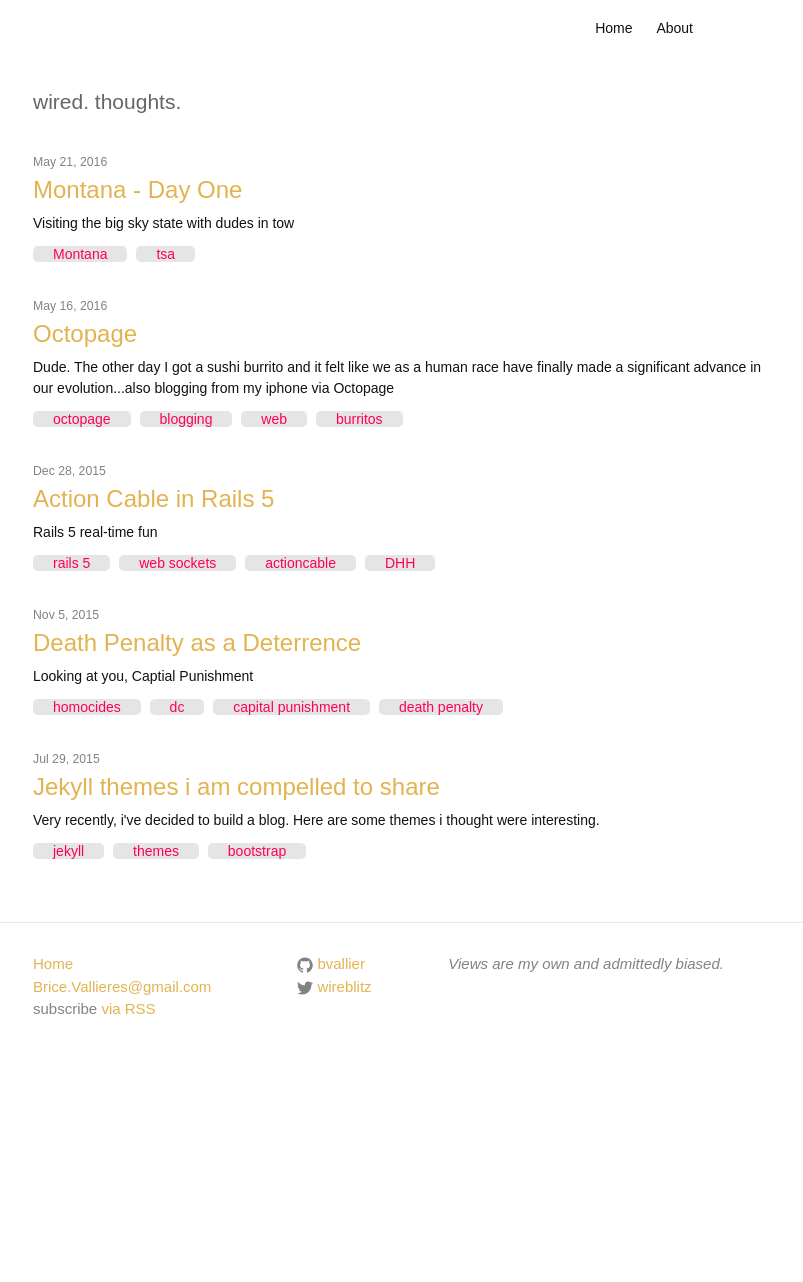
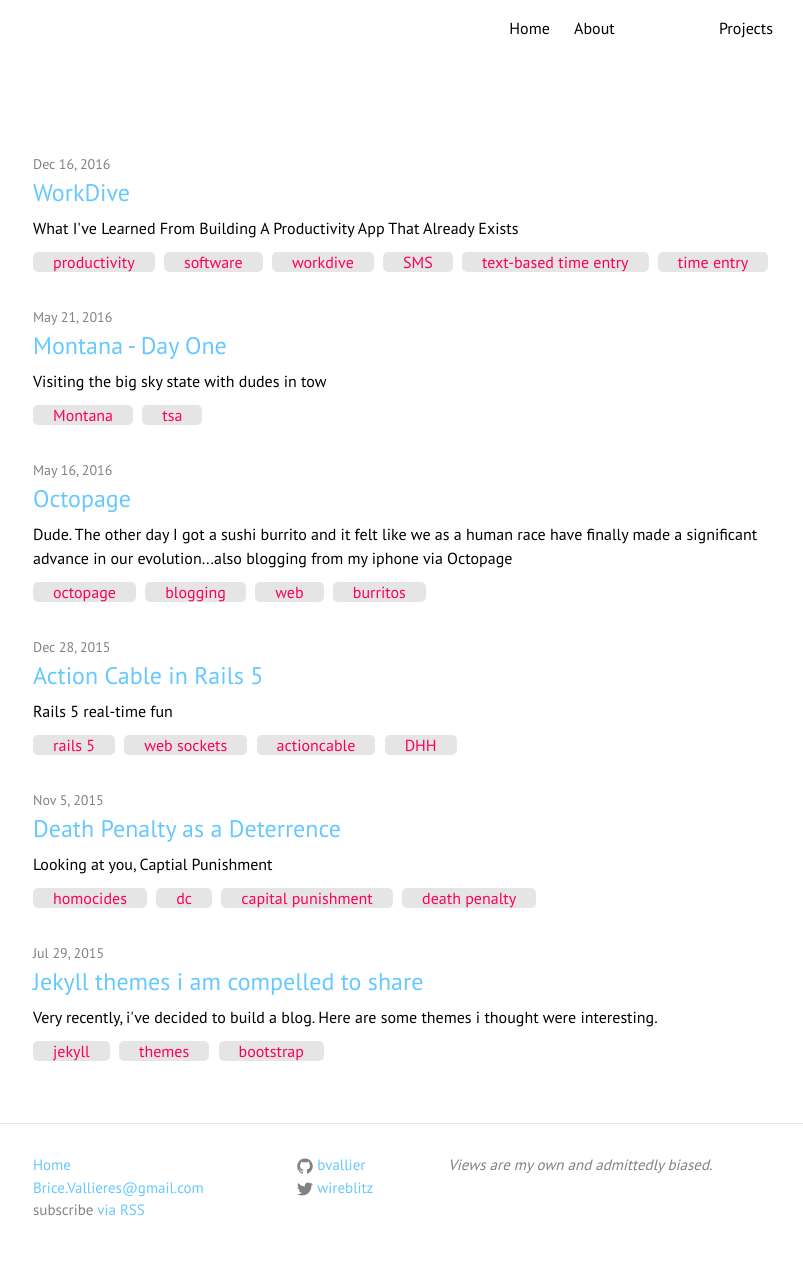
Before and after one commit to bvallier/blog, a Jekyll site: the page built from index.html, in a window 1280 px wide. Shown: the whole page, without its empty margins (237-1040 px from the left). Built offline with Jekyll 4.4.1, drawn with Linux system fonts in a browser that asks for light colours; nearby versions of some CDN libraries; before the commit the page ends 1081 px from its top, so only the background shows below that.

Commit message:
WorkDive

```diff
--- /dev/null
+++ b/Gemfile
@@ -0,0 +1,4 @@
+source 'https://rubygems.org'
+group :jekyll_plugins do
+    gem 'jekyll-livereload'
+end
--- a/_config.yml
+++ b/_config.yml
@@ -8,7 +8,7 @@
 url: "https://bvallieres.com" # the base hostname & protocol for your site
 twitter_username: wireblitz
 github_username:  bvallier
-tagline: wired. thoughts.
+#tagline: wired. thoughts.
 github: blog
 
 # Build settings
--- a/_includes/head.html
+++ b/_includes/head.html
@@ -5,15 +5,14 @@
 
   <title>{% if page.title %}{{ page.title }}{% else %}{{ site.title }}{% endif %}</title>
   <meta name="description" content="{% if page.excerpt %}{{ page.excerpt | strip_html | strip_newlines | truncate: 160 }}{% else %}{{ site.description }}{% endif %}">
-  <link rel="stylesheet" type="text/css"
-          href="https://fonts.googleapis.com/css?family=Tangerine">
-  <link rel="stylesheet" href="{{ site.url }}/css/main.css">
+  <link href="https://fonts.googleapis.com/css?family=PT+Sans" rel="stylesheet">
+  <link rel="stylesheet" href="/css/main.css">
+  <link rel="stylesheet" href="/css/custom.css">
   <link rel="canonical" href="{{ page.url | replace:'index.html','' | prepend: site.baseurl | prepend: site.url }}">
   <link rel="alternate" type="application/rss+xml" title="{{ site.title }}" href="{{ "/feed.xml" | prepend: site.baseurl | prepend: site.url }}" />
 
   <!--Fonts from Google's Web font directory at http://google.com/webfonts -->
   <link href='http://fonts.googleapis.com/css?family=PT+Serif:regular,italic,bold,bolditalic' rel='stylesheet' type='text/css'>
-  <link href='http://fonts.googleapis.com/css?family=PT+Sans:regular,italic,bold,bolditalic' rel='stylesheet' type='text/css'>
 
   <script src="//ajax.googleapis.com/ajax/libs/jquery/1.10.2/jquery.min.js"></script>
   <script>
--- /dev/null
+++ b/_posts/2016-12-16-workdive.md
@@ -0,0 +1,57 @@
+---
+layout: post
+title: "WorkDive"
+author: Brice V.
+summary: What I've Learned From Building A Productivity App That Already Exists
+date: 2016-12-16 13:57:19
+categories: [development, productivity]
+tags: [productivity, software, workdive, SMS, text-based time entry, time entry]
+---
+
+I built an app that already exists. Maybe you think that's kind of dumb, but before you judge I'd like to specifically state why I did this. The application is called [WorkDive](https://workdive.com). It's a text-based time entry app for contractors, self-employed folks, and small businesses. I personally, like it a lot, but something about having created it yourself makes it really hard to admit inadequacy (more on that later).
+
+I built it to solve a problem I ran into when I started my first business, a small tutoring shop. At that time, we had 20 or so tutors who were going out and tutoring math and science subjects. As my first business at a ripe age of 22 I was stoked. I was making money, but I was spending SO MUCH time trying to figure out how much to pay these Dudes (the name of my defunct company was TutorDudes).
+
+At the time, I used formstack to collect tutor hours (vs. email, which was an improvement) and formstack was clever enough to find that tutor's pre-set rate and spit out pay into a database. I would then download that data and individually pay tutors through paypal. It was automated, in a sense, but I was spending a lot of time clicking through PayPal and initializing tutor's rates.
+
+So a few years later, with some more technical experience under my belt, I thought I'd revisit this half-assed attempt - this problem had to still exist right? Well, sort of. In the first week building this out, I realized that 1) time entry apps are a dime a dozen 2) [Harvest](https://getharvest.com), which has been around for years, will kick my ass, even though I never bothered to take a look at the site (mistake #1).
+
+But I forged ahead, convincing myself that even if i didn't make a dollar, it would still be a learning opportunity (mistake #2). At this point all WorkDive did was send people a text alert to punch in their time, collected it in the system, and organized it for the end user so they could keep track of profit, revenue, and costs. I was happy, but I'm not sure who would pay $9.00 a month for this service. Then I received my first customer... I was really, really happy. Someone was using a product I created and was happy enough with the trial version to purchase it. I was sold. Sold on my success as a developer (ha!) and recommitted to enhancing it's functionality (mistake #3).
+
+Eventually, I did take a peek at Harvest, and I was literally floored. It had a really, unsurprisingly, nice user experience with tons of features and integrations that made it easy to pay people, create invoices, etc. It also mirrored many of the functionalities I had built for WorkDive, which was both shocking and reaffirming at the same time, but I figured, this is a good sign, "IM ON THE RIGHT TRACK!" (mistake #4).
+
+I then read a transcript of an interview with the CEO of harvest, Danny Wen. This guy could be my doppelganger. Not only did I build a product that really only had a singular point of distinction from Harvest (texting your time), I basically look like this guy (not really, but you can be the judge). They have claimed to log over 122,000,000 hours. WorkDive has logged 473.26 hours which is approximately 0.000387918032786885245900%. That market share is not swell, but if you couldn't tell, i can be pessimistic. Anyways, I tried to steal a customer of theirs, not ashamed to say it, but ultimately got an email from that user to remove her from the text-alerting functionality, which can be done in WorkDive itself, but I guess it was the Universe's way of saying my product was annoying.
+
+<center>
+Wen
+<img src = "https://www.dropbox.com/s/yjw7ce22v8mw0ww/Screenshot%202016-12-16%2015.11.42.png?raw=1" height="125px" width="125px"/>Me<img src = "https://www.dropbox.com/s/n5icmgzn7mn13lq/Screenshot%202016-12-16%2015.13.49.png?raw=1" />
+</center>
+
+Some might say it's a little unfair to compare yourself to a big guy, but I'm not sure I agree. He's still competition and I'm pretty sure harvest represents a better option for a lot of freelancers. Comparison and competition is healthy; it ultimately creates a product that meets a market need. No matter how small, that's good for the consumers right? But what about solo developers?
+
+I think my solution solves a lot of problems well, especially for people who don't want to download yet another app, for people on-the-go. I use it personally, but figuring exactly how to differentiate against a product that has been established for some time is tough. My guess, is that this is where a lot of solo developers end up -- passionate about an idea that is not unique enough.
+
+So I guess I have a decision to make...
+1. Let it sit and do absolutely nothing with it and hope it grows (we all know that won't play out well).
+2. Start working on a "novel" idea, so I can avoid this circumstance in the future while continuing to maintain WorkDive, but halt development.
+3. Keep pressing on with WorkDive to see if it can grab a little more market share than 0.000387918032786885245900% and hope it pays a dividend in the near future (this requires me to work at it).
+4. Just use it as a personal tool to increase my productivity but slow down development and just maintain.
+
+Anyways, I think I can safely say, I've learned the following:
+- Listen to your wife when she says that there is this "cool" product you should take a look at (hint: she's telling you something already exists).
+- Don't lie to yourself about a product's competitive environment.
+- Build something to learn, definitely, but always balance your rate of learning with measureable objectives (e.g. has your learning stopped? Is it pretty apparent that the product might not make a buck anytime soon?).
+
+For now, I'll approach option 3 and 4 and start thinking on 2 more carefully. Every new project is a new learning oppurtunity.
+
+My intention was not to convince you that developing an application that already exists is dumb. If you're being hard on yourself, yea, maybe a little bit, but mostly, my biggest takeaway is that ideas are really important. I hear a lot of people say that execution is everything, and I agree 100%, but if you don't have novel ideas, how does one make it as a solo developer? We can all consult and build products for our clients, but intellectual property (IP) is critical. Developers tend to think of IP as the process for building out a function / algorithm in an app, which is truly special and deserving of a title like "intellectual property", but domain expertise is king and without it, you are building a product that lacks differentiation.
+
+
+**Sign up for my emailing list below**
+
+
+{% include mailchimp.html %}
+
+{{% if page.comments %}}
+  {% include disqus.html %}
+{{% endif }}
--- /dev/null
+++ b/css/custom.css
@@ -0,0 +1,9 @@
+a {
+	text-decoration: none;
+	color:#67C8FF;
+}
+
+.trigger {
+	text-decoration: none;
+	color:#67C8FF;
+}
--- a/css/main.scss
+++ b/css/main.scss
@@ -6,14 +6,15 @@
 
 
 // Our variables
-$base-font-family: sans-serif;
-$base-font-size:   14px;
+
+$base-font-family: 'PT Sans', sans-serif;
+$base-font-size:   16px;
 $small-font-size:  $base-font-size * 0.875;
 $base-line-height: 1.5;
 
 $spacing-unit:     30px;
 
-$text-color:       #111;
+$text-color:       black;
 $background-color: #FFFFFF;
 $brand-color:      #E2B350; //#2a7ae2;
 
--- /dev/null
+++ b/projects.md
@@ -0,0 +1,15 @@
+---
+layout: page
+title: Projects
+permalink: /projects.html
+---
+
+[WorkDive - An SMS-based Time Entry App](https://workdive.com)
+
+Workdive is a simple, hands-off time entry app designed to simplify your business and increase productivity. Whether you own a business and work with multiple contractors or you are self-employed and work with many clients, this solution can serve you well. The concept is simple. If you can text, you can enter your time. Use this solution to monitor your revenue, invoice clients, track and approve submissions, and much more. Read more below on how to get started.
+
+
+
+**Sign up for my emailing list below**
+
+{% include mailchimp.html %}
```
Also changed, not shown: Gemfile.lock (added), about.md (line endings or trailing spaces), 2 other files.
